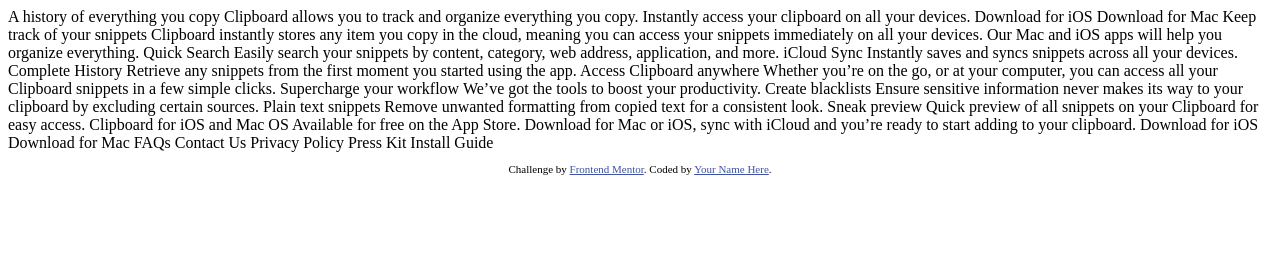
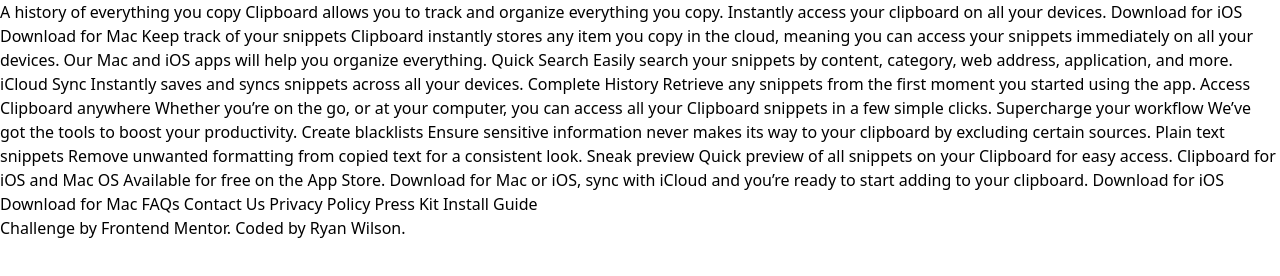
Before and after one commit to RW2023/clipboard-landing-page, a website: page index.html in a window 1280 px wide. Drawn offline with nearby package versions, Linux system fonts and the light colour scheme; files that its build step writes are made by us from their sources.

Commit message:
Implemented Tailwind CSS setup: - Installed Tailwind CSS, PostCSS, and Autoprefixer via npm. - Generated Tailwind and PostCSS configuration files. - Created a CSS file to include Tailwind's base, components, and utilities styles. - Built the CSS file using Tailwind CSS build command. - (Optional) Configured purging in tailwind.config.js for production builds.

```diff
--- a/index.html
+++ b/index.html
@@ -3,16 +3,17 @@
 <head>
   <meta charset="UTF-8">
   <meta name="viewport" content="width=device-width, initial-scale=1.0"> <!-- displays site properly based on user's device -->
+  <link href="/dist/output.css" rel="stylesheet">
 
   <link rel="icon" type="image/png" sizes="32x32" href="./images/favicon-32x32.png">
 
   <title>Frontend Mentor | Clipboard landing page</title>
 
   <!-- Feel free to remove these styles or customise in your own stylesheet 👍 -->
-  <style>
+  <!-- <style>
     .attribution { font-size: 11px; text-align: center; }
     .attribution a { color: hsl(228, 45%, 44%); }
-  </style>
+  </style> -->
 </head>
 <body>
 
@@ -80,7 +81,7 @@
   <footer>
     <p class="attribution">
       Challenge by <a href="https://www.frontendmentor.io?ref=challenge" target="_blank">Frontend Mentor</a>.
-      Coded by <a href="#">Your Name Here</a>.
+      Coded by <a href="#">Ryan Wilson</a>.
     </p>
   </footer>
 </body>
--- /dev/null
+++ b/src/styles.css
@@ -0,0 +1,20 @@
+@tailwind base;
+@tailwind components;
+@tailwind utilities;
+
+:root {
+    --strong-cyan: hsl(171, 66%, 44%);
+    --light-blue: hsl(233, 100%, 69%);
+}
+
+/* CSS Reset */
+
+body {
+    margin: 0;
+    padding: 0;
+    box-sizing: border-box;
+    min-height: 100%;
+    min-width: 100vh;
+}
+
+/* End of CSS Reset */
--- /dev/null
+++ b/tailwind.config.js
@@ -0,0 +1,8 @@
+/** @type {import('tailwindcss').Config} */
+module.exports = {
+  content: [],
+  theme: {
+    extend: {},
+  },
+  plugins: [],
+}
```
Also changed, not shown: package.json (added, +16 -0 lines), 2 other files.
